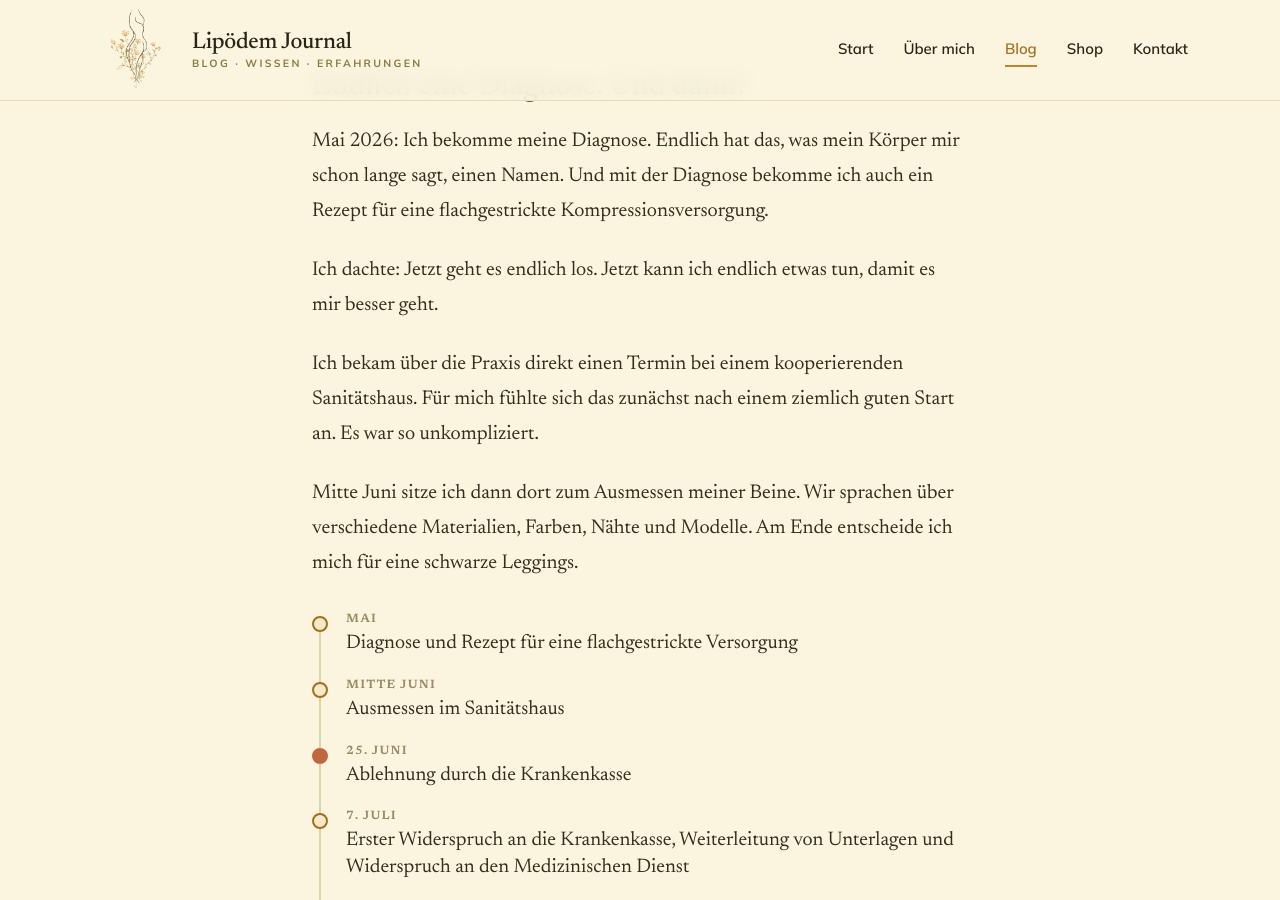
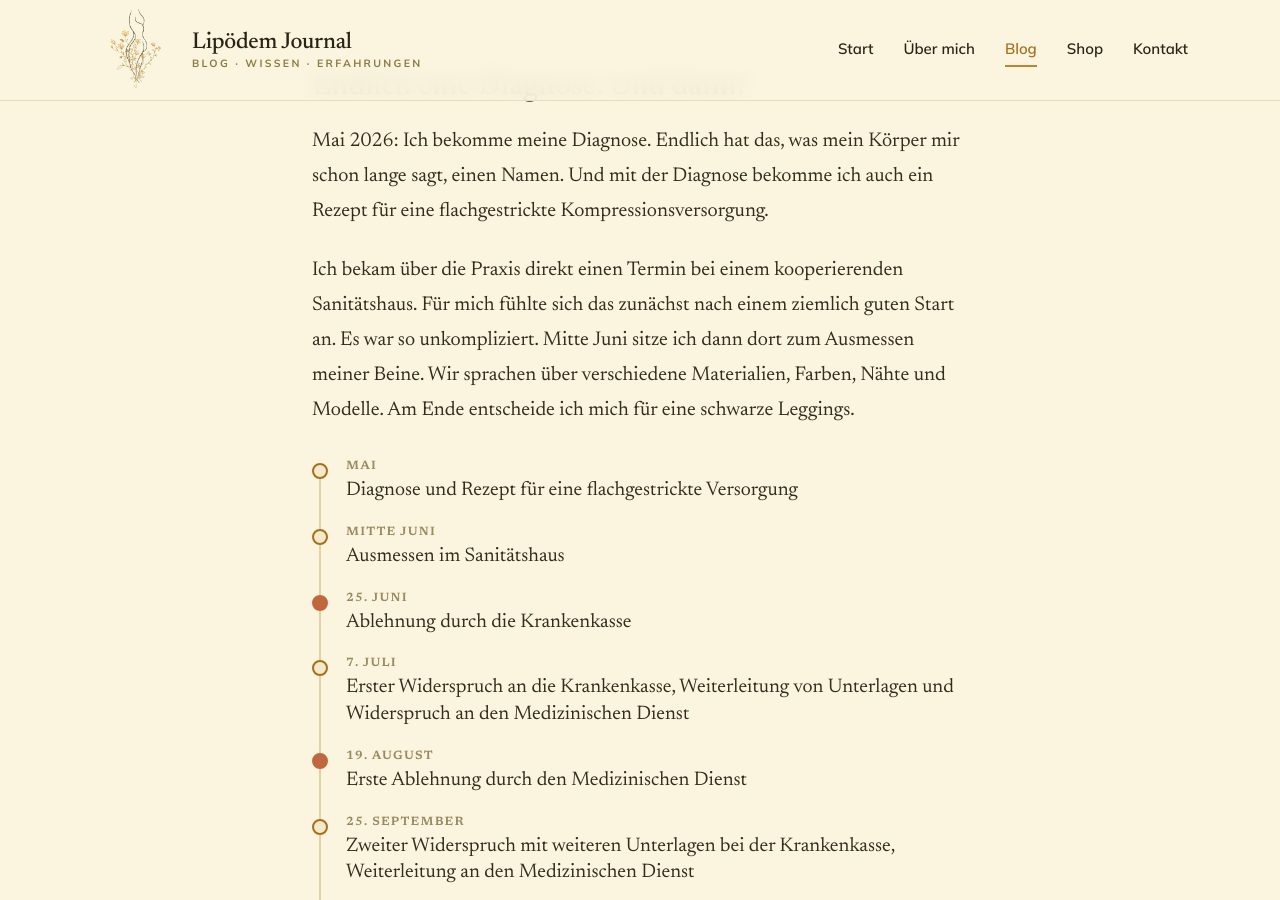
Before and after one commit to Johannaslipoedemjournal/Lip-demjournal-webseite, a Jekyll site: the page built from _posts/2026-10-29-kompression-abgelehnt.md, in a window 1280 px wide and 900 px high, scrolled down 1068 px. Built offline with Jekyll 4.4.1, drawn with Linux system fonts in a browser that asks for light colours.

Commit message:
Update 2026-10-29-kompression-abgelehnt.md

```diff
--- a/_posts/2026-10-29-kompression-abgelehnt.md
+++ b/_posts/2026-10-29-kompression-abgelehnt.md
@@ -58,10 +58,7 @@ bild_beschreibung: 'Illustration: Aktenordner mit Antrag und Widerspruch, darauf
 
 Mai 2026: Ich bekomme meine Diagnose. Endlich hat das, was mein Körper mir schon lange sagt, einen Namen. Und mit der Diagnose bekomme ich auch ein Rezept für eine flachgestrickte Kompressionsversorgung.
 
-Ich dachte: Jetzt geht es endlich los. Jetzt kann ich endlich etwas tun, damit es mir besser geht.
-
 Ich bekam über die Praxis direkt einen Termin bei einem kooperierenden Sanitätshaus. Für mich fühlte sich das zunächst nach einem ziemlich guten Start an. Es war so unkompliziert.
-
 Mitte Juni sitze ich dann dort zum Ausmessen meiner Beine. Wir sprachen über verschiedene Materialien, Farben, Nähte und Modelle. Am Ende entscheide ich mich für eine schwarze Leggings.
 
 <ol class="kk-timeline">
```
